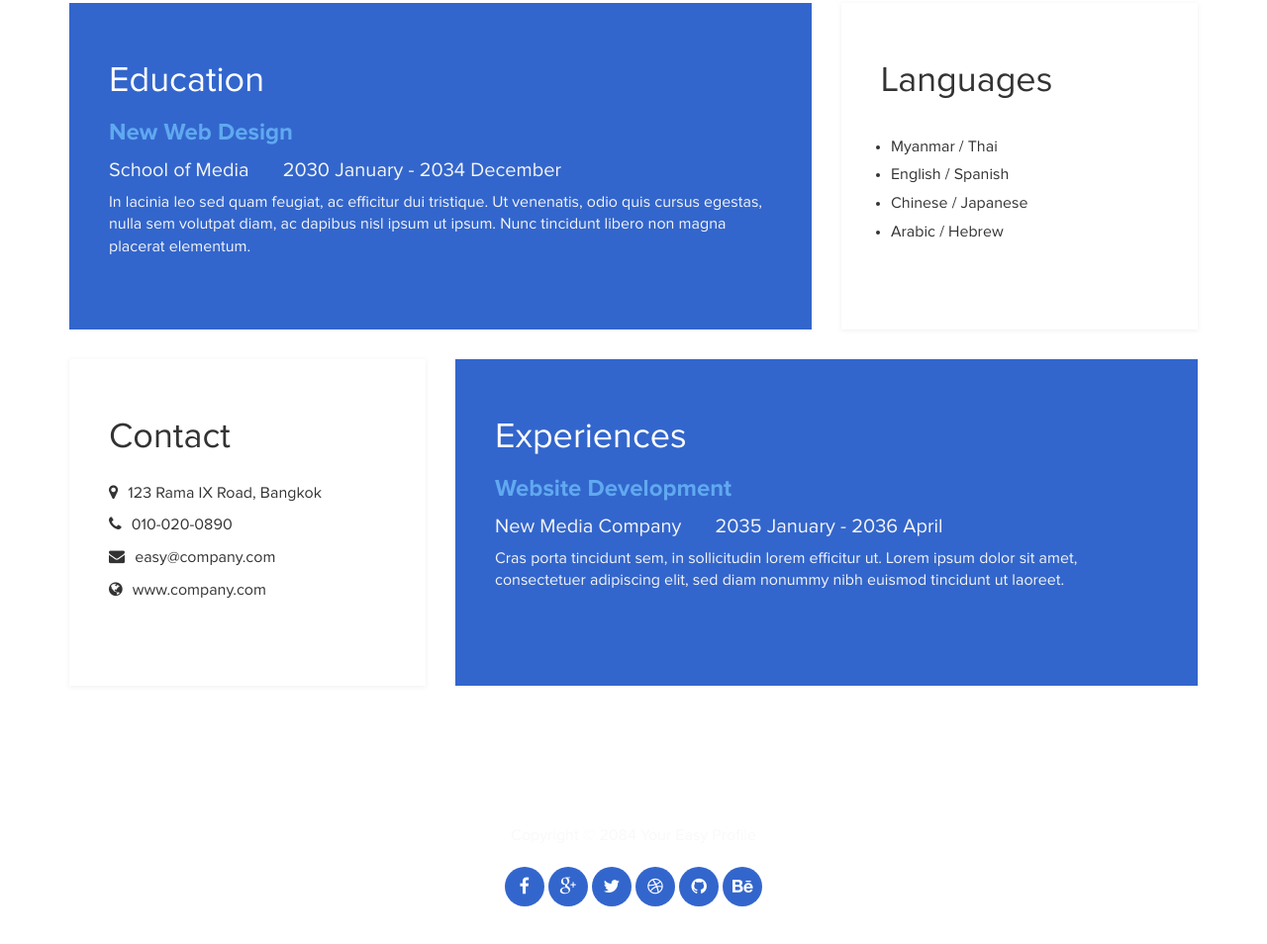
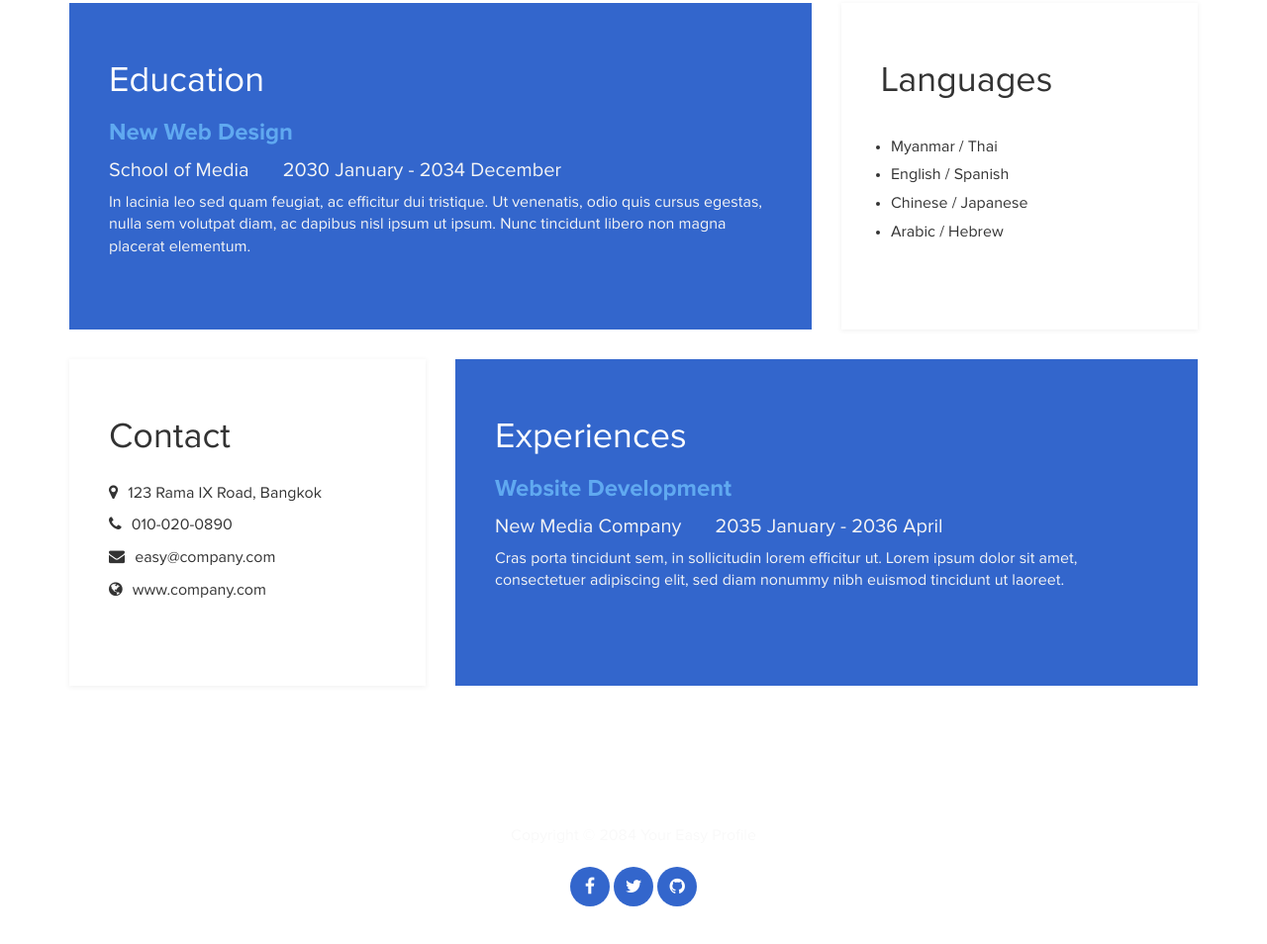
Before and after one commit to yaroCm/resume, a plain HTML site: page index.html in a window 1280 px wide. Shown: the part 1076-2030 px from the top of the page at 99% size. Drawn offline with Linux system fonts and the light colour scheme.

Commit message:
Se cambio el titulo y las redes sociales

```diff
--- a/index.html
+++ b/index.html
@@ -2,7 +2,7 @@
 <html lang="en">
 <head>
 	<meta charset="utf-8">
-	<title>Easy Profile Blue - templatemo</title>
+	<title>Jordi J. Cruz </title>
 	<meta http-equiv="X-UA-Compatible" content="IE=Edge">
 	<meta name="viewport" content="width=device-width, initial-scale=1">
 	<meta name="keywords" content="">
@@ -138,12 +138,9 @@ http://www.templatemo.com/tm-467-easy-profile
 			<div class="col-md-12 col-sm-12">
 				<p>Copyright &copy; 2084 Your Easy Profile</p>
 				<ul class="social-icons">
-					<li><a href="#" class="fa fa-facebook"></a></li>
-                    <li><a href="#" class="fa fa-google-plus"></a></li>
-					<li><a href="#" class="fa fa-twitter"></a></li>
-					<li><a href="#" class="fa fa-dribbble"></a></li>
-					<li><a href="#" class="fa fa-github"></a></li>
-					<li><a href="#" class="fa fa-behance"></a></li>
+					<li><a target="blank" href="https://www.facebook.com/yarocrz/" class="fa fa-facebook"></a></li>
+					<li><a target="blank" href="https://twitter.com/yarocrz" class="fa fa-twitter"></a></li>
+					<li><a target="blank" href="https://github.com/Yaritox" class="fa fa-github"></a></li>
 				</ul>
 			</div>
 		</div>
```
